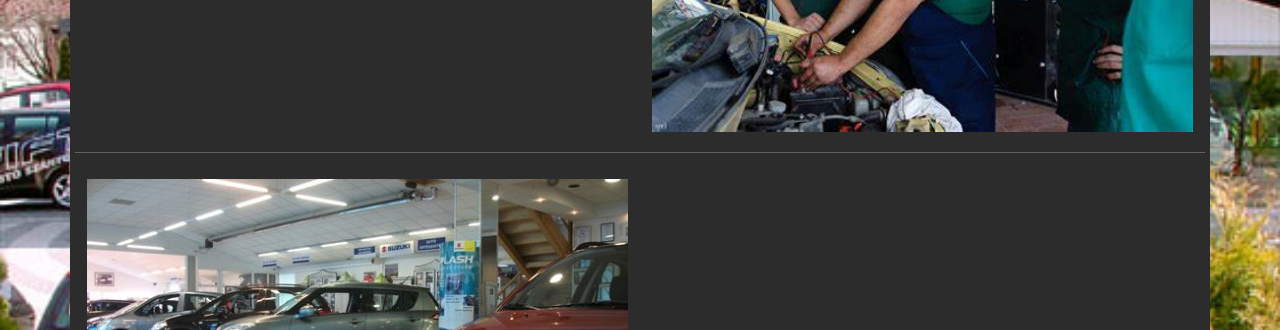
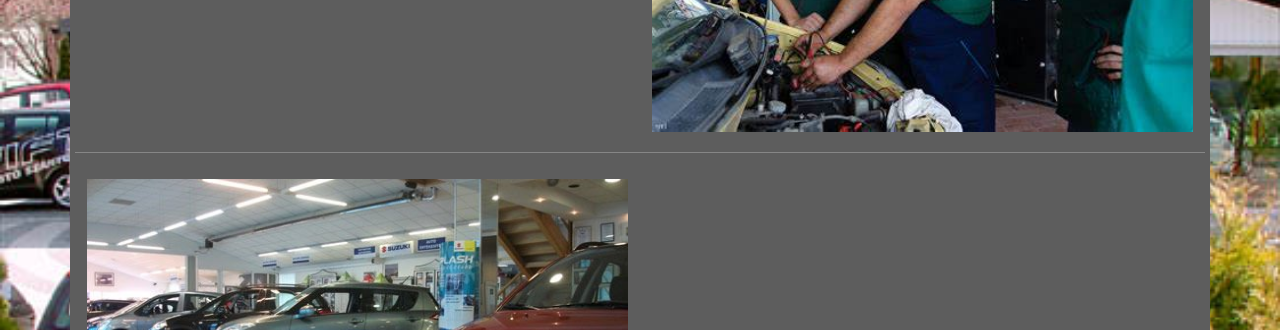
Before and after one commit to szixi10a/a1, a plain HTML site: page index.html in a window 1280 px wide. Shown: the part 289-619 px from the top of the page. Drawn offline with nearby package versions, Linux system fonts and the light colour scheme.

Commit message:
index.html háttérszín válltoztatva

```diff
--- a/auto.css
+++ b/auto.css
@@ -51,7 +51,7 @@ p {
 }
 
 .cell{
-  background-color: rgba(0, 0, 0, 0.8);
+  background-color: rgba(40, 40, 40, 0.70);
   padding:5px;
 
 }
```
